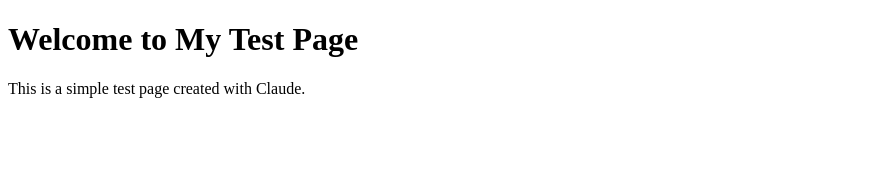
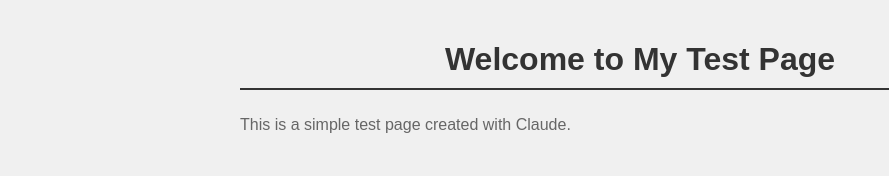
Before and after one commit to niel98/test-claude-agent-niel, a plain HTML site: page index.html in a window 1280 px wide. Shown: the whole page, without its empty margins (0-889 px from the left). Drawn offline with Linux system fonts and the light colour scheme.

Commit message:
Add CSS styling to HTML page

```diff
--- a/index.html
+++ b/index.html
@@ -4,6 +4,25 @@
     <meta charset="UTF-8">
     <meta name="viewport" content="width=device-width, initial-scale=1.0">
     <title>Test Page</title>
+    <style>
+        body {
+            font-family: Arial, sans-serif;
+            max-width: 800px;
+            margin: 0 auto;
+            padding: 20px;
+            background-color: #f0f0f0;
+        }
+        h1 {
+            color: #333;
+            text-align: center;
+            border-bottom: 2px solid #333;
+            padding-bottom: 10px;
+        }
+        p {
+            line-height: 1.6;
+            color: #666;
+        }
+    </style>
 </head>
 <body>
     <h1>Welcome to My Test Page</h1>
```
